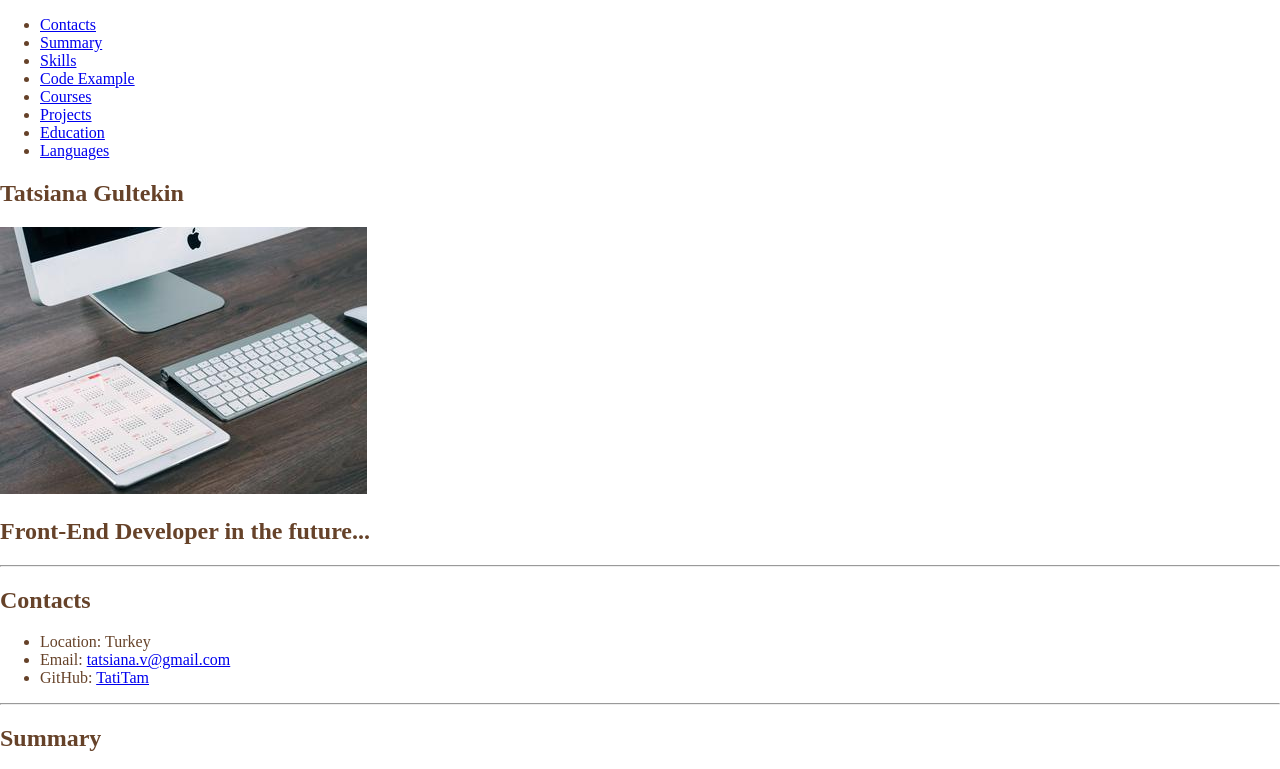
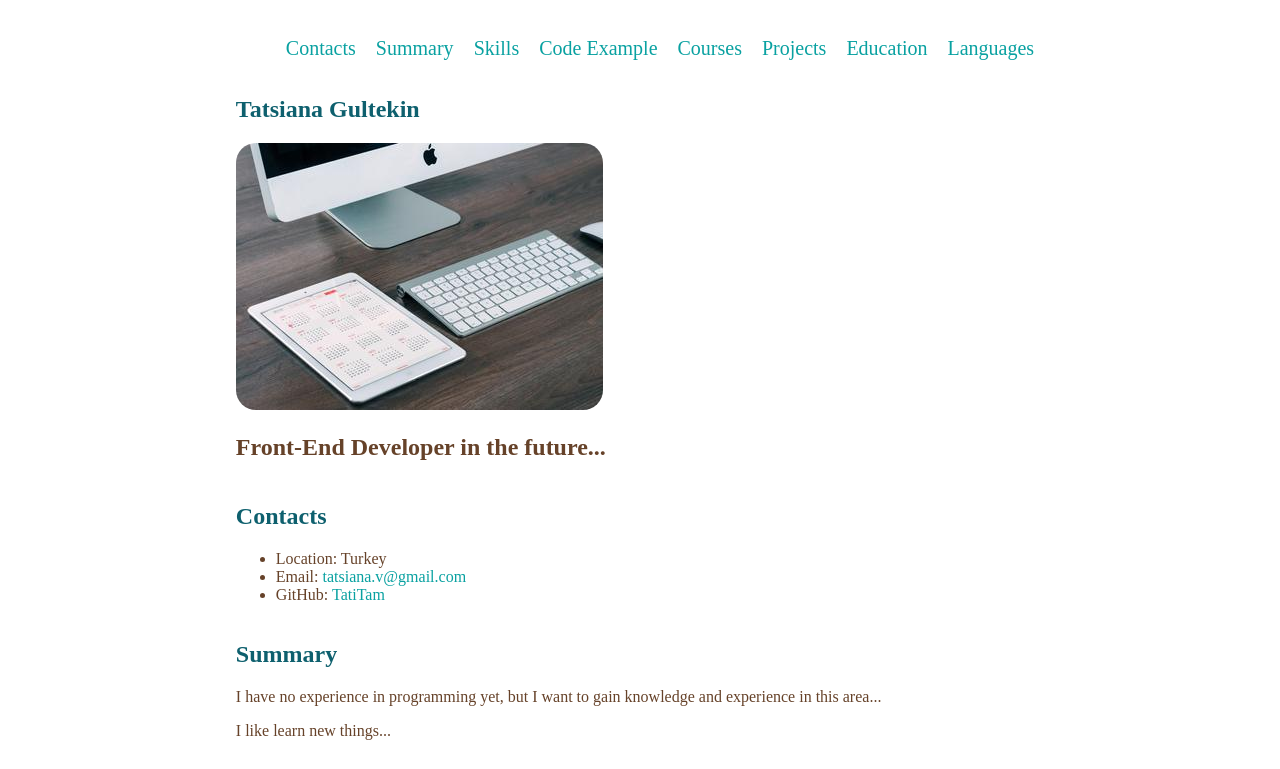
Before and after one commit to TatiTam/rsschool-cv, a plain HTML site: page index.html in a window 1280 px wide. Shown: the top 769 px of the page. Drawn offline with Linux system fonts and the light colour scheme.

Commit message:
feat: add styles

```diff
--- a/index.html
+++ b/index.html
@@ -90,7 +90,7 @@
         <footer class="footer">
             <ul class="footer-menu-list">
                 <li class="footer-item"><a class="footer-menu-link" href="http://github.com/TatiTam">TatiTam</a></li>
-                <li class="footer-item"><a class="footer-menu-link" href="http://rs.school/js/">RSSchool</a></li>
+                <li class="footer-item"><a class="footer-menu-link" href="https://rs.school/courses/javascript-ru">RSSchool</a></li>
                 <li class="footer-item">2024</li>
                 <li class="footer-item"><img src="./assets/favicon/ico.ico" alt="logo" width="112px"></li>
             </ul>
--- a/style.css
+++ b/style.css
@@ -1,3 +1,29 @@
+@font-face{
+    font-family: DM Sans;
+    src: url("./assets/fonts/DMSans-Medium.ttf");
+    font-weight: 100;
+}
+
+@font-face{
+    font-family: DM Sans;
+    src: url("./assets/fonts/DMSans-Regular.ttf");
+    font-weight: 100;
+}
+
+@media(max-width:768px){
+    .section{
+        width: 100%;
+    }
+}
+
+*{
+    box-sizing: border-box;
+}
+
+.header{
+    background-color: #09A1A1;
+}
+
 body{
     min-height: 100vh;
     margin: 0;
@@ -7,3 +33,112 @@ body{
     justify-content: space-between;
     color: #664229;
 }
+
+html{
+    scroll-behavior: smooth;
+}
+
+.wrapper{
+    max-width: 1440px;
+    margin: 0 auto;
+}
+
+.nav-list{
+    display: flex;
+    justify-content: flex-end;
+    align-items: center;
+    list-style: none;
+    height: 60px;
+    float: left;
+    font-size: large;
+}
+
+.nav-link{
+    padding: 0 20px;
+    line-height: 50;
+    transition: .3s;
+}
+
+.nav-item a{
+    color: #09A1A1;
+    text-decoration: none;
+    transition: color 0.5s;
+    font-size: 20px;
+    padding: 10px;
+}
+
+.nav-item a:hover{
+    color: #FFEBC3;
+}
+
+.e-mail{
+    text-decoration: none;
+    color: #09A1A1;
+    transition: color 0.5s;
+}
+
+.e-mail:hover{
+    color: #FFEBC3;
+}
+
+.github{
+    text-decoration: none;
+    color: #09A1A1;
+    transition: color 0.5s;
+}
+
+.github:hover{
+    color: #FFEBC3;
+}
+
+.section{
+    width: 100%;
+}
+
+.section-title{
+    color: #0E606E;
+}
+
+.tab{
+    margin-left: 40px;
+}
+
+.image{
+    border-radius: 20px;
+}
+
+hr{
+    border: none;
+    border-color: #09A1A1;
+    height: 2px;
+}
+
+.footer{
+    background-color:  #09A1A1;
+    padding: 30px 0 24px;
+    color: #0E606E;
+}
+
+.footer-menu-list{
+    display: flex;
+    justify-content: space-around;
+    margin-bottom: 10px;
+}
+
+.footer-menu-link{
+    text-decoration: none;
+    color: #0E606E;
+}
+
+.footer-item{
+    font-size: 24px;
+    font-weight: 400;
+    list-style: none;
+    text-decoration: none;
+    color: #0E606E;
+    transition: color 0.5s;
+}
+
+.footer-item:hover{
+    color: #FFEBC3;
+}
```
